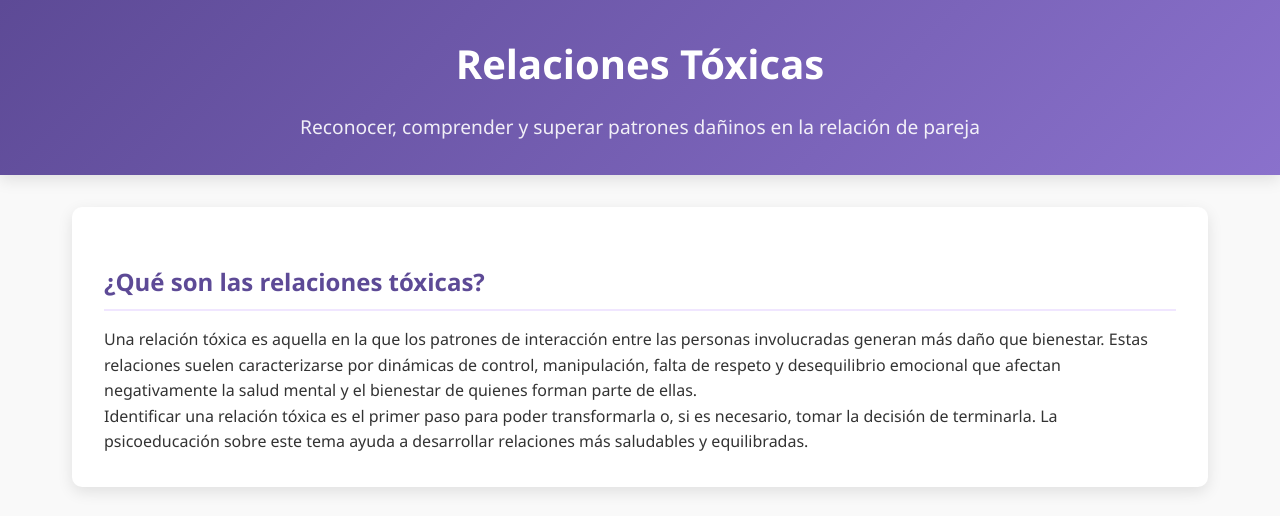
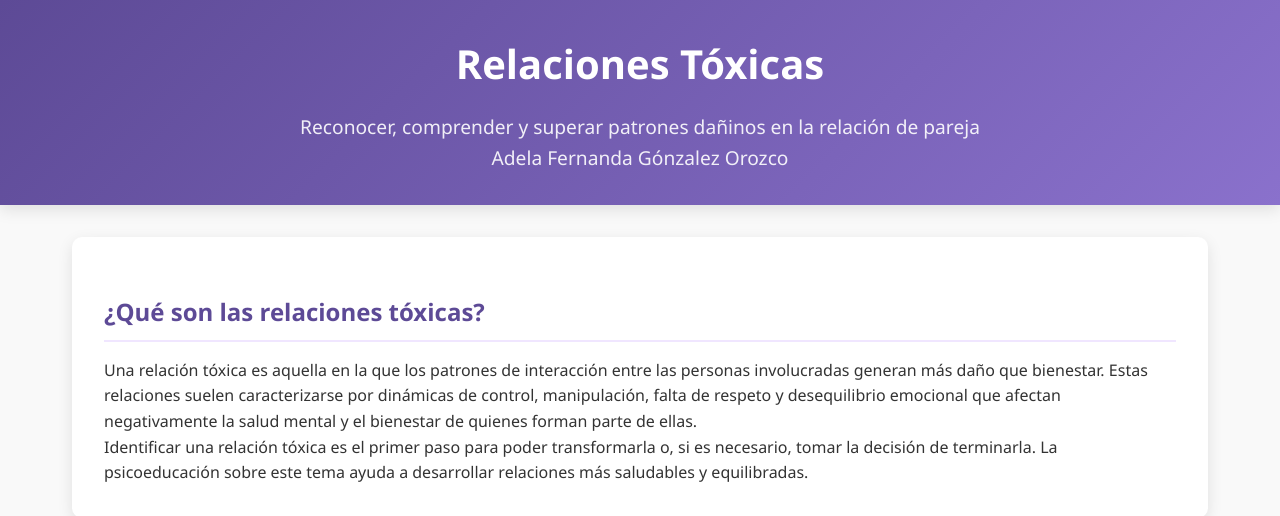
Before and after one commit to K0mi23/adela.github.io, a plain HTML site: page index.html in a window 1280 px wide. Shown: the top 516 px of the page. Drawn offline with Linux system fonts and the light colour scheme.

Commit message:
Update index.html

```diff
--- a/index.html
+++ b/index.html
@@ -200,6 +200,7 @@
         <div class="header-content">
             <h1>Relaciones Tóxicas</h1>
             <p class="subtitle">Reconocer, comprender y superar patrones dañinos en la relación de pareja</p>
+            <p class="subtitle">Adela Fernanda Gónzalez Orozco</p>
         </div>
     </header>
 
```
